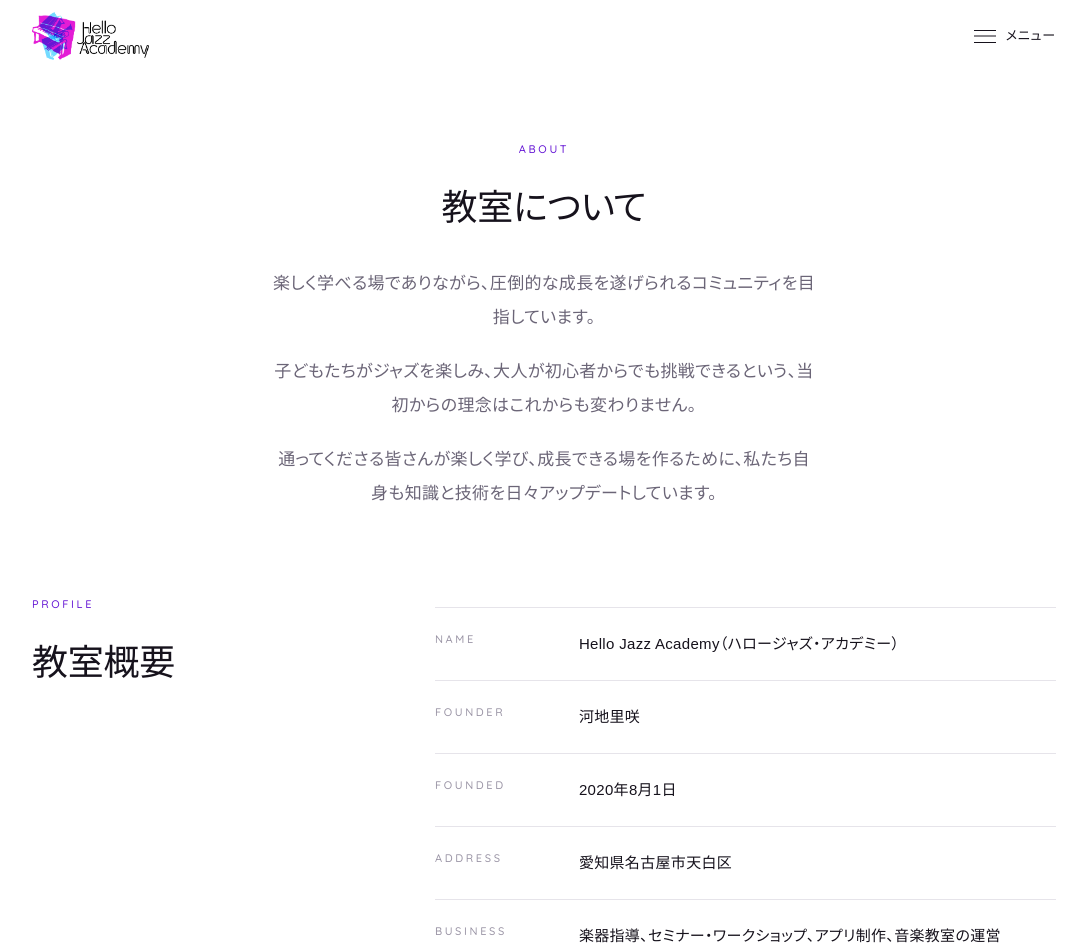
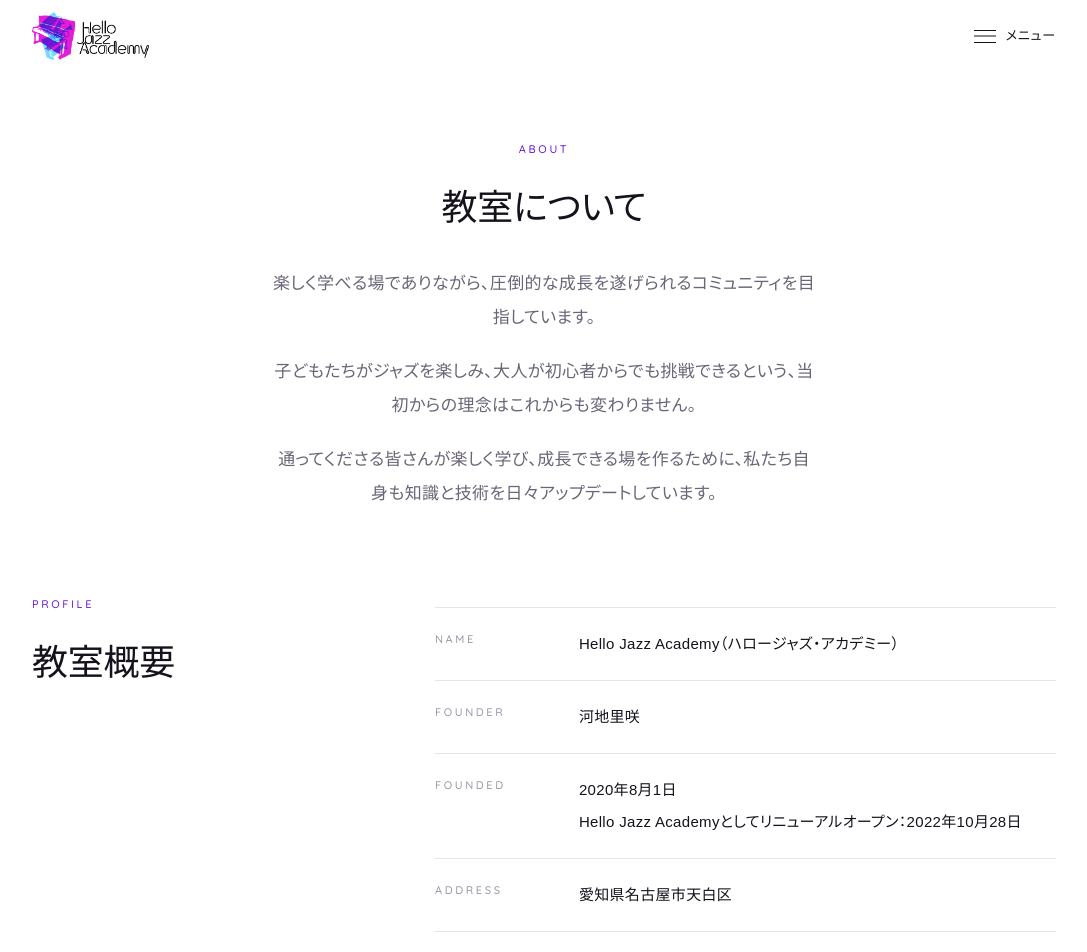
Before and after one commit to leap-goals/hello-jazz-academy, a Next.js app: page /about in a window 1280 px wide. Shown: the top 952 px of the page, without its empty margins (96-1183 px from the left). Built offline with nearby package versions, Linux system fonts and the light colour scheme; a web font is replaced by a local one.

Commit message:
Add Hello Jazz Academy reopening date to About profile

```diff
--- a/src/app/about/page.tsx
+++ b/src/app/about/page.tsx
@@ -35,7 +35,16 @@ export const metadata: Metadata = {
 const PROFILE_ROWS = [
   { en: "Name", body: "Hello Jazz Academy（ハロージャズ・アカデミー）" },
   { en: "Founder", body: "河地里咲" },
-  { en: "Founded", body: "2020年8月1日" },
+  {
+    en: "Founded",
+    body: (
+      <>
+        2020年8月1日
+        <br />
+        Hello Jazz Academyとしてリニューアルオープン：2022年10月28日
+      </>
+    ),
+  },
   { en: "Address", body: "愛知県名古屋市天白区" },
   { en: "Business", body: "楽器指導、セミナー・ワークショップ、アプリ制作、音楽教室の運営" },
   { en: "URL", body: "https://www.hellojazzacademy.com/" },
```
